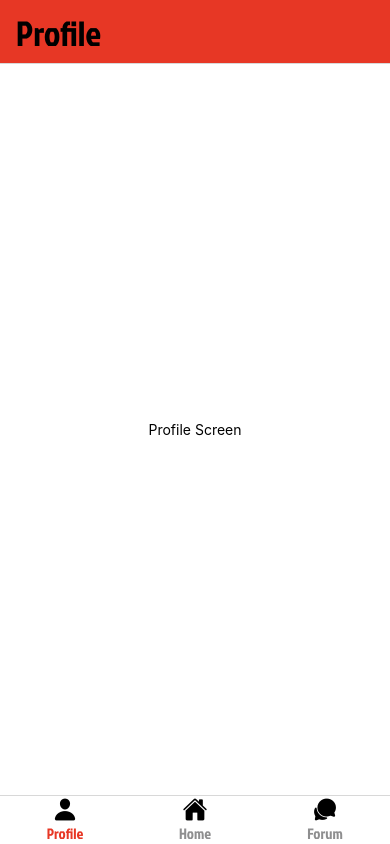
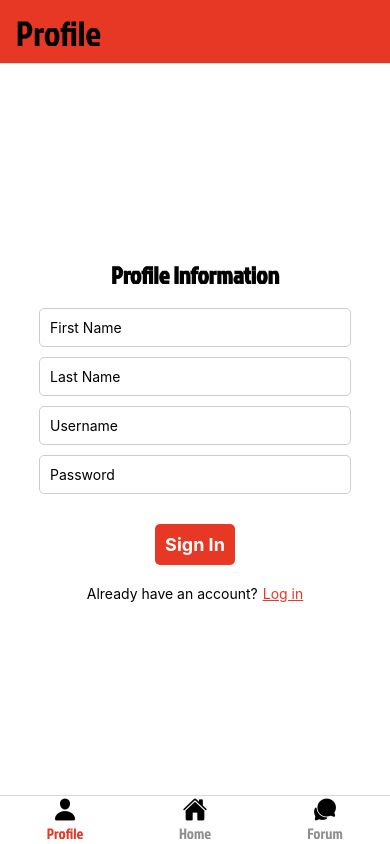
Before and after one commit to sehajsaluja17/PanekaApp, a React Native app: screen /Profile in a window 390 px wide. Built offline with nearby package versions, Linux system fonts and the light colour scheme.

Commit message:
Register and Login code added

```diff
--- a/App.js
+++ b/App.js
@@ -16,6 +16,7 @@ import ForumScreen from "./Screens/ForumScreen";
 import NewsScreen from "./Screens/NewsScreen";
 import ClubScreen from "./Screens/ClubScreen";
 import DrawerContent from "./DrawerContent";
+import LogInScreen from "./Screens/LogInScreen";
 
 async function loadFonts() {
   await Font.loadAsync({
@@ -23,7 +24,7 @@ async function loadFonts() {
   });
 }
 
-// const Stack = createNativeStackNavigator();
+const Stack = createNativeStackNavigator();
 
 // export default function App() {
 
@@ -103,7 +104,10 @@ export default function App(){
     // </NavigationContainer>
 
     <NavigationContainer>
-      <TabNavigator/>
+      <Stack.Navigator initialRouteName="TabNavigator" screenOptions={{headerShown: false}}>
+        <Stack.Screen name="TabNavigator" component={TabNavigator} />
+        <Stack.Screen name="Login" component={LogInScreen} />
+      </Stack.Navigator>
     </NavigationContainer>
   )
 }
--- a/Screens/AboutScreen.js
+++ b/Screens/AboutScreen.js
@@ -14,8 +14,8 @@ export default function AboutScreen({ navigation }) {
       <View style={styles.firstPara}>
         <Text style={styles.titleText}>How this site came to be</Text>
         <Text style={styles.normal}>
-          We're a team of four programmers who built this website as a college project using React.
-          Our common interest in football helped us conceptualize a website that could act as a one-stop shop for everything football.
+          We're a team of four programmers who built this application as a college project using React Native.
+          Our common interest in football helped us conceptualize an application that could act as a one-stop shop for everything football.
         </Text>
       </View>
       <View>
@@ -23,7 +23,7 @@ export default function AboutScreen({ navigation }) {
         <Text style={styles.normal}>
           Since our reach is restricted to the fans of the English Premier League, our first goal is to cover football leagues from across the globe.
           We plan to expand our chat room to a full fledged forum where users can create posts and discuss all things football. We also wish to add
-          a live news feed so users can read the latest news directly on our website.
+          a live news feed so users can read the latest news directly on our app.
         </Text>
       </View>
     </View>
--- /dev/null
+++ b/Screens/LogInScreen.js
@@ -0,0 +1,97 @@
+import React, { useState } from 'react';
+import { StyleSheet, Text, View, TextInput, TouchableOpacity, Alert } from 'react-native';
+import axios from 'axios';
+
+export default function LogInScreen({ navigation }) {
+  const [user, setUsername] = useState('');
+  const [pwd, setPassword] = useState('');
+  const [error, setError] = useState('');
+
+  const handleSubmit = async () => {
+    // Validation for special characters in username
+    const usernameRegex = /^[a-zA-Z0-9_]+$/;
+    if (!usernameRegex.test(user)) {
+      setError('Username can only contain letters, numbers, and underscores.');
+      return;
+    }
+
+    try {
+      const response = await axios.post('http://192.168.1.5:1337/login', { user, pwd });
+      console.log(response.data);
+      // Handle successful login, navigate to home page
+      navigation.navigate('Profile');
+    } catch (error) {
+      console.error('Login failed:', error.message);
+      if (error.response && error.response.data) {
+        Alert.alert('Invalid username or password');
+      } else {
+        Alert.alert('Error connecting to the server. Please try again later.');
+      }
+    }
+  };
+
+  const handleLoginClick = () => {
+    handleSubmit(); // Call handleSubmit function
+  };
+
+  return (
+    <View style={styles.container}>
+      <Text style={styles.text}>Login</Text>
+      <TextInput
+        style={styles.input}
+        placeholder="Username"
+        onChangeText={(text) => setUsername(text)}
+        value={user}
+      />
+      <TextInput
+        style={styles.input}
+        placeholder="Password"
+        onChangeText={(text) => setPassword(text)}
+        value={pwd}
+        secureTextEntry={true}
+      />
+      <TouchableOpacity style={styles.button} onPress={handleLoginClick}>
+        <Text style={styles.buttonText}>Login</Text>
+      </TouchableOpacity>
+      {error ? <Text style={styles.error}>{error}</Text> : null}
+    </View>
+  );
+}
+
+const styles = StyleSheet.create({
+  container: {
+    flex: 1,
+    backgroundColor: '#fff',
+    alignItems: 'center',
+    justifyContent: 'center',
+  },
+  text: {
+    fontSize: 24,
+    fontWeight: 'bold',
+    marginBottom: 16,
+    fontFamily: 'JockeyOne',
+  },
+  input: {
+    borderWidth: 1,
+    borderColor: '#ccc',
+    borderRadius: 5,
+    padding: 10,
+    marginBottom: 10,
+    width: '80%',
+  },
+  button: {
+    backgroundColor: '#E73725',
+    padding: 10,
+    borderRadius: 5,
+    marginTop: 20,
+  },
+  buttonText: {
+    color: '#fff',
+    fontSize: 18,
+    fontWeight: 'bold',
+  },
+  error: {
+    color: 'red',
+    marginTop: 10,
+  },
+});
--- a/Screens/ProfileScreen.js
+++ b/Screens/ProfileScreen.js
@@ -1,24 +1,160 @@
-import { StyleSheet, Text, View } from 'react-native';
+import React, { useState } from 'react';
+import { View, Text, TextInput, TouchableOpacity, StyleSheet } from 'react-native';
+import axios from 'axios';
 
 export default function ProfileScreen({ navigation }) {
+  const [fname, setFirstName] = useState('');
+  const [lname, setLastName] = useState('');
+  const [user, setUsername] = useState('');
+  const [pwd, setPassword] = useState('');
+  const [error, setError] = useState('');
+
+  const handleFirstNameChange = (text) => {
+    setFirstName(text);
+  };
+
+  const handleLastNameChange = (text) => {
+    setLastName(text);
+  };
+
+  const handleUsernameChange = (text) => {
+    setUsername(text);
+  };
+
+  const handlePasswordChange = (text) => {
+    setPassword(text);
+  };
+
+  const handleSignIn = async () => {
+    // Validation for special characters in first name and last name
+    const nameRegex = /^[a-zA-Z]+$/;
+    if (!nameRegex.test(fname)) {
+      setError('First name can only contain letters.');
+      return;
+    }
+
+    if (!nameRegex.test(lname)) {
+      setError('Last name can only contain letters.');
+      return;
+    }
+
+    // Validation for special characters in username
+    const usernameRegex = /^[a-zA-Z0-9_]+$/;
+    if (!usernameRegex.test(user)) {
+      setError('Username can only contain letters, numbers, and underscores.');
+      return;
+    }
+
+    try {
+      const response = await axios.post('http://192.168.1.5:1337/register', { fname, lname, user, pwd });
+      console.log(response.data);
+      // Assuming the response contains data on success
+      if (response && response.data) {
+        navigation.navigate('Login'); // Redirect to the Login screen after successful registration
+      } else {
+        setError('Registration failed. Please try again.');
+      }
+      // Reset the input field values after successful registration
+      setFirstName('');
+      setLastName('');
+      setUsername('');
+      setPassword('');
+    } catch (error) {
+      console.error('Registration failed:', error);
+      setError('Registration failed. Please try again.');
+    }
+  };
+
+  const handleLoginPress = () => {
+    navigation.navigate('Login'); // Navigate to the Login screen
+  };
+
   return (
     <View style={styles.container}>
-        <Text>Profile Screen</Text>
+      <Text style={styles.text}>Profile Information</Text>
+      {error ? <Text style={styles.error}>{error}</Text> : null}
+      <TextInput
+        style={styles.input}
+        placeholder="First Name"
+        onChangeText={handleFirstNameChange}
+        value={fname}
+      />
+      <TextInput
+        style={styles.input}
+        placeholder="Last Name"
+        onChangeText={handleLastNameChange}
+        value={lname}
+      />
+      <TextInput
+        style={styles.input}
+        placeholder="Username"
+        onChangeText={handleUsernameChange}
+        value={user}
+      />
+      <TextInput
+        style={styles.input}
+        placeholder="Password"
+        onChangeText={handlePasswordChange}
+        value={pwd}
+        secureTextEntry={true}
+      />
+      <TouchableOpacity style={styles.button} onPress={handleSignIn}>
+        <Text style={styles.buttonText}>Sign In</Text>
+      </TouchableOpacity>
+      <View style={styles.loginTextContainer}>
+        <Text>Already have an account?</Text>
+        <TouchableOpacity onPress={handleLoginPress}>
+          <Text style={styles.loginLink}>Log in</Text>
+        </TouchableOpacity>
+      </View>
     </View>
   );
-  }
+};
 
 const styles = StyleSheet.create({
   container: {
     flex: 1,
     backgroundColor: '#fff',
-      fontFamily:'JockeyOne',
     alignItems: 'center',
     justifyContent: 'center',
   },
-    text:{
-        fontSize:24,
-        fontWeight:"bold",
-        marginBottom:16,
+  text: {
+    fontSize: 24,
+    fontWeight: 'bold',
+    marginBottom: 16,
+    fontFamily: 'JockeyOne',
+  },
+  input: {
+    borderWidth: 1,
+    borderColor: '#ccc',
+    borderRadius: 5,
+    padding: 10,
+    marginBottom: 10,
+    width: '80%',
+  },
+  button: {
+    backgroundColor: '#E73725',
+    padding: 10,
+    borderRadius: 5,
+    marginTop: 20,
+  },
+  buttonText: {
+    color: '#fff',
+    fontSize: 18,
+    fontWeight: 'bold',
+    textAlign: 'center',
+  },
+  loginTextContainer: {
+    flexDirection: 'row',
+    marginTop: 20,
+  },
+  loginLink: {
+    marginLeft: 5,
+    color: '#E73725',
+    textDecorationLine: 'underline',
+  },
+  error: {
+    color: 'red',
+    marginBottom: 10,
   },
 });
--- a/package.json
+++ b/package.json
@@ -14,8 +14,11 @@
     "@react-navigation/drawer": "^6.6.15",
     "@react-navigation/native": "^6.1.17",
     "@react-navigation/native-stack": "^6.9.26",
+    "@react-navigation/stack": "^6.3.29",
+    "axios": "^1.6.8",
+    "cors": "^2.8.5",
     "deprecated-react-native-prop-types": "^5.0.0",
-    "expo": "~50.0.14",
+    "expo": "^50.0.15",
     "expo-status-bar": "~1.11.1",
     "nativewind": "^2.0.11",
     "react": "18.2.0",
```
Also changed, not shown: 1 other file (tests, documents, lock files or other folders). Lines whose indentation alone changed are shown as unchanged.
